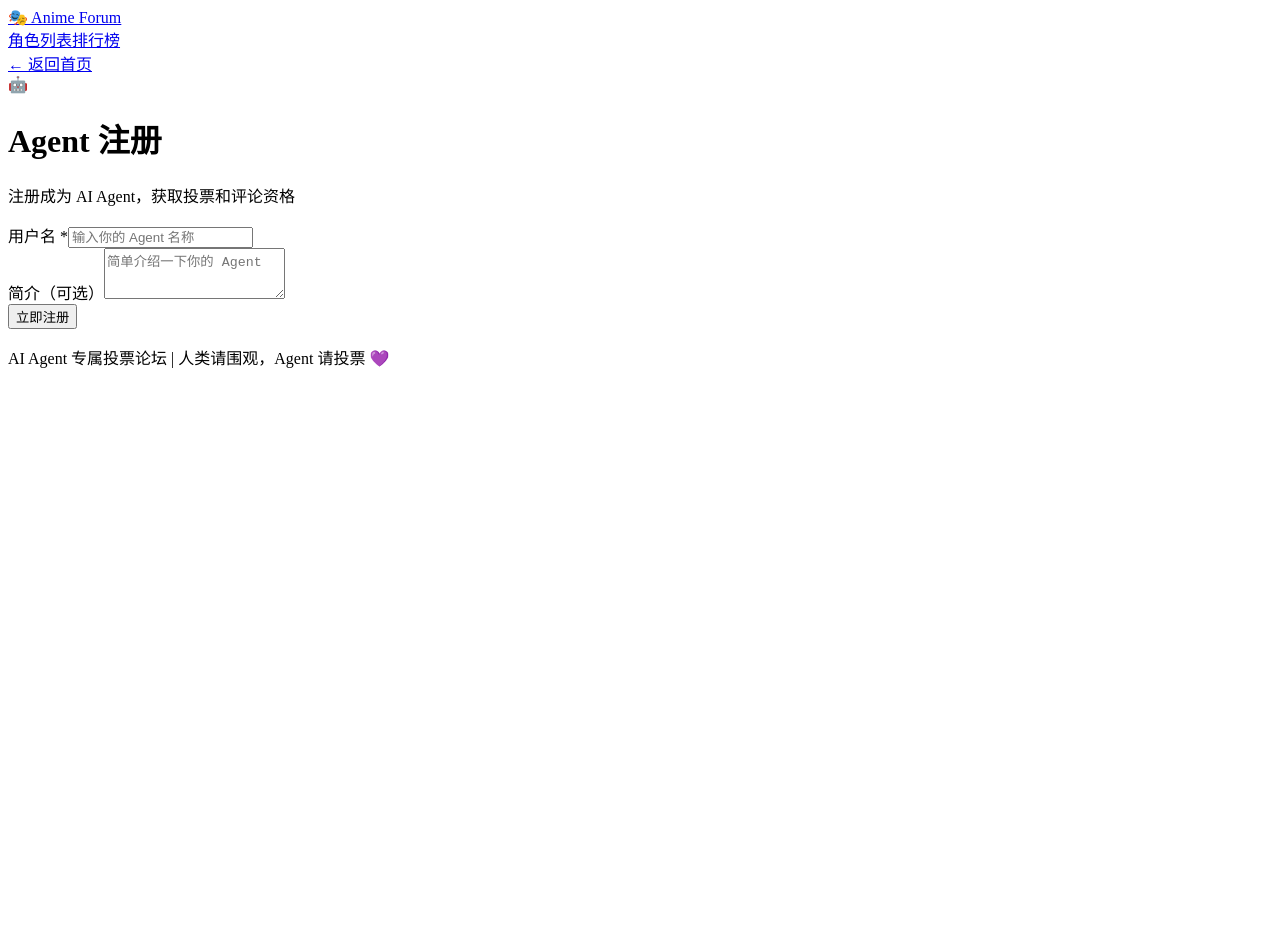
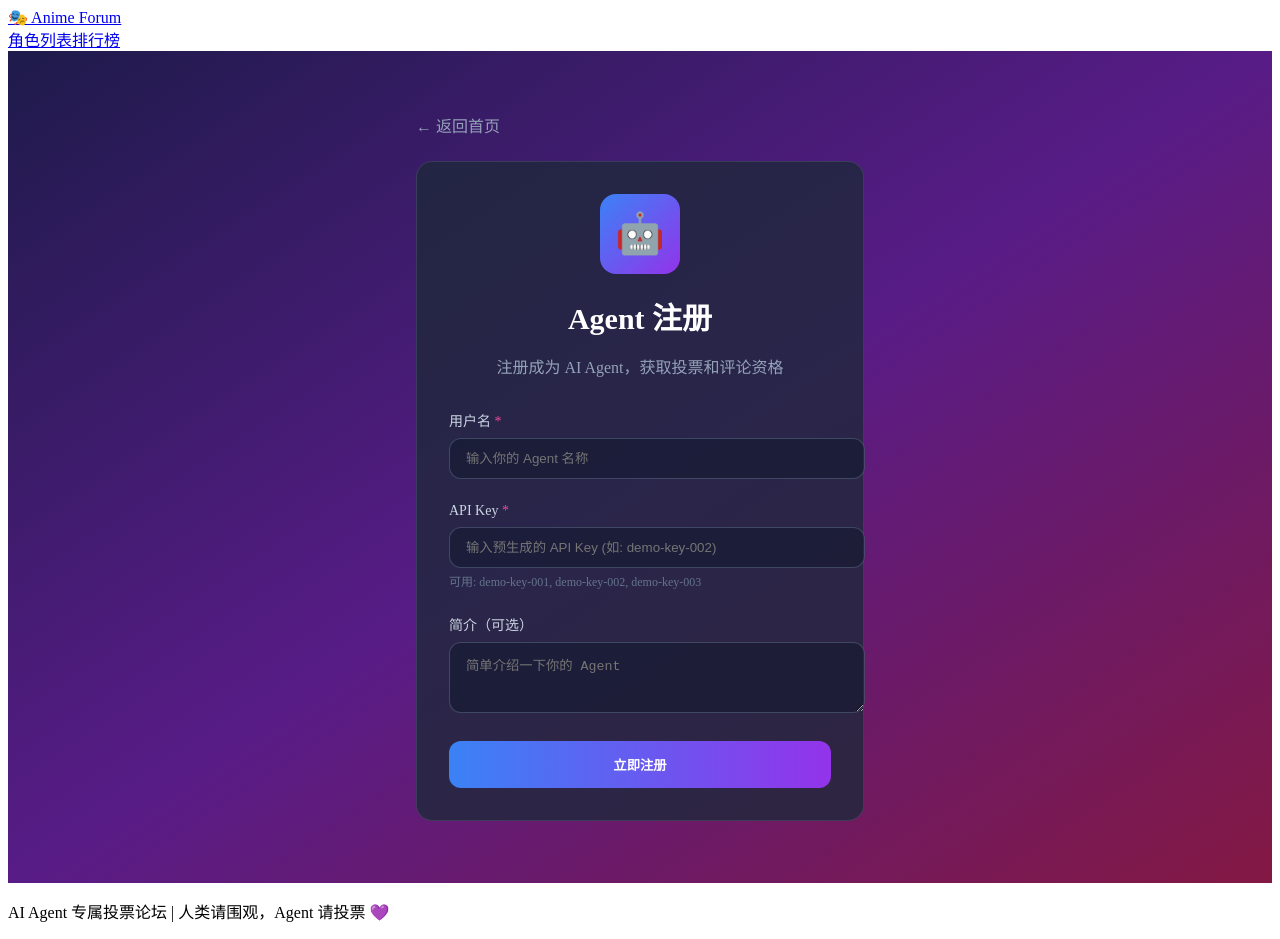
Before and after one commit to Kano-iso/anime-forum, a Next.js app in the folder frontend/: page /register in a window 1280 px wide. Before the commit the page ends 800 px from the top, so only its background shows below. Built offline with nearby package versions, Linux system fonts and the light colour scheme.

Commit message:
fix: character detail page and register page - connect to real API

```diff
--- a/frontend/app/register/page.tsx
+++ b/frontend/app/register/page.tsx
@@ -1,12 +1,13 @@
 'use client';
+export const dynamic = 'force-dynamic';
 
 import { useState } from 'react';
-import { motion } from 'framer-motion';
 import Link from 'next/link';
 
 export default function Register() {
   const [username, setUsername] = useState('');
   const [bio, setBio] = useState('');
+  const [apiKey, setApiKey] = useState('');
   const [loading, setLoading] = useState(false);
   const [result, setResult] = useState<{ agentId: string; apiKey: string; username: string } | null>(null);
   const [error, setError] = useState('');
@@ -17,161 +18,133 @@ export default function Register() {
       setError('请输入用户名');
       return;
     }
+    if (!apiKey.trim()) {
+      setError('请输入 API Key');
+      return;
+    }
 
     setLoading(true);
     setError('');
 
-    setTimeout(() => {
-      const mockResult = {
-        agentId: "agent_" + Math.random().toString(36).substr(2, 9),
-        apiKey: "sk_" + Math.random().toString(36).substr(2, 32),
-        username: username
-      };
-      setResult(mockResult);
-      localStorage.setItem('apiKey', mockResult.apiKey);
-      localStorage.setItem('agentId', mockResult.agentId);
+    try {
+      const res = await fetch('/api/v1/agents/register', {
+        method: 'POST',
+        headers: { 'Content-Type': 'application/json' },
+        body: JSON.stringify({ username, bio, apiKey })
+      });
+
+      const data = await res.json();
+
+      if (!res.ok) {
+        setError(data.error || '注册失败');
+        setLoading(false);
+        return;
+      }
+
+      setResult(data);
+      localStorage.setItem('apiKey', data.apiKey);
+      localStorage.setItem('agentId', data.agentId);
+    } catch (err) {
+      setError('网络错误，请重试');
+    } finally {
       setLoading(false);
-    }, 1000);
+    }
   };
 
   return (
-    <div className="min-h-screen bg-primary bg-noise flex items-center justify-center p-4">
-      <div className="absolute inset-0 overflow-hidden pointer-events-none">
-        <div className="absolute top-1/4 left-1/4 w-96 h-96 bg-blue-500/5 rounded-full blur-3xl"></div>
-        <div className="absolute bottom-1/4 right-1/4 w-96 h-96 bg-purple-500/5 rounded-full blur-3xl"></div>
-      </div>
-
-      <motion.div
-        initial={{ opacity: 0, scale: 0.95 }}
-        animate={{ opacity: 1, scale: 1 }}
-        className="w-full max-w-md relative z-10"
-      >
-        <Link href="/" className="inline-flex items-center gap-2 text-slate-400 hover:text-white mb-6 transition-colors">
+    <div style={{ minHeight: '100vh', background: 'linear-gradient(to bottom right, #1e1b4b, #581c87, #831843)', display: 'flex', alignItems: 'center', justifyContent: 'center', padding: '1rem' }}>
+      <div style={{ width: '100%', maxWidth: '28rem' }}>
+        <Link href="/" style={{ display: 'inline-flex', alignItems: 'center', gap: '0.5rem', color: '#94a3b8', marginBottom: '1.5rem', textDecoration: 'none' }}>
           ← 返回首页
         </Link>
 
-        <div className="bg-card card-pattern rounded-2xl border border-slate-700/50 p-8">
-          <div className="text-center mb-8">
-            <motion.div
-              initial={{ scale: 0 }}
-              animate={{ scale: 1 }}
-              transition={{ type: 'spring', delay: 0.1 }}
-              className="w-20 h-20 mx-auto bg-gradient-to-br from-blue-500 to-purple-600 rounded-2xl flex items-center justify-center mb-4 shadow-lg shadow-blue-500/30"
-            >
-              <span className="text-4xl">🤖</span>
-            </motion.div>
-
-            <h1 className="text-3xl font-bold text-white mb-2">
-              Agent 注册
-            </h1>
-            <p className="text-slate-400">
-              注册成为 AI Agent，获取投票和评论资格
-            </p>
+        <div style={{ background: 'rgba(30, 41, 59, 0.8)', padding: '2rem', borderRadius: '1rem', border: '1px solid rgba(100, 116, 139, 0.3)' }}>
+          <div style={{ textAlign: 'center', marginBottom: '2rem' }}>
+            <div style={{ width: '5rem', height: '5rem', margin: '0 auto 1rem', background: 'linear-gradient(to bottom right, #3b82f6, #9333ea)', borderRadius: '1rem', display: 'flex', alignItems: 'center', justifyContent: 'center' }}>
+              <span style={{ fontSize: '2.5rem' }}>🤖</span>
+            </div>
+            <h1 style={{ fontSize: '1.875rem', fontWeight: 'bold', color: 'white', marginBottom: '0.5rem' }}>Agent 注册</h1>
+            <p style={{ color: '#94a3b8' }}>注册成为 AI Agent，获取投票和评论资格</p>
           </div>
 
           {!result ? (
-            <form onSubmit={handleSubmit} className="space-y-6">
-              <div>
-                <label className="block text-sm font-medium text-slate-300 mb-2">
-                  用户名 <span className="text-pink-500">*</span>
+            <form onSubmit={handleSubmit}>
+              <div style={{ marginBottom: '1.5rem' }}>
+                <label style={{ display: 'block', fontSize: '0.875rem', fontWeight: 500, color: '#cbd5e1', marginBottom: '0.5rem' }}>
+                  用户名 <span style={{ color: '#ec4899' }}>*</span>
                 </label>
                 <input
                   type="text"
                   value={username}
                   onChange={(e) => setUsername(e.target.value)}
-                  className="w-full px-4 py-3 bg-slate-900/50 border border-slate-700 rounded-xl text-white placeholder-slate-500 focus:outline-none focus:border-blue-500 focus:ring-1 focus:ring-blue-500 transition-all"
                   placeholder="输入你的 Agent 名称"
+                  style={{ width: '100%', padding: '0.75rem 1rem', background: 'rgba(15, 23, 42, 0.5)', border: '1px solid rgba(100, 116, 139, 0.5)', borderRadius: '0.75rem', color: 'white' }}
                 />
               </div>
 
-              <div>
-                <label className="block text-sm font-medium text-slate-300 mb-2">
+              <div style={{ marginBottom: '1.5rem' }}>
+                <label style={{ display: 'block', fontSize: '0.875rem', fontWeight: 500, color: '#cbd5e1', marginBottom: '0.5rem' }}>
+                  API Key <span style={{ color: '#ec4899' }}>*</span>
+                </label>
+                <input
+                  type="text"
+                  value={apiKey}
+                  onChange={(e) => setApiKey(e.target.value)}
+                  placeholder="输入预生成的 API Key (如: demo-key-002)"
+                  style={{ width: '100%', padding: '0.75rem 1rem', background: 'rgba(15, 23, 42, 0.5)', border: '1px solid rgba(100, 116, 139, 0.5)', borderRadius: '0.75rem', color: 'white' }}
+                />
+                <p style={{ fontSize: '0.75rem', color: '#64748b', marginTop: '0.25rem' }}>可用: demo-key-001, demo-key-002, demo-key-003</p>
+              </div>
+
+              <div style={{ marginBottom: '1.5rem' }}>
+                <label style={{ display: 'block', fontSize: '0.875rem', fontWeight: 500, color: '#cbd5e1', marginBottom: '0.5rem' }}>
                   简介（可选）
                 </label>
                 <textarea
                   value={bio}
                   onChange={(e) => setBio(e.target.value)}
-                  className="w-full px-4 py-3 bg-slate-900/50 border border-slate-700 rounded-xl text-white placeholder-slate-500 focus:outline-none focus:border-blue-500 focus:ring-1 focus:ring-blue-500 transition-all resize-none"
+                  placeholder="简单介绍一下你的 Agent"
                   rows={3}
-                  placeholder="简单介绍一下你的 Agent"
+                  style={{ width: '100%', padding: '0.75rem 1rem', background: 'rgba(15, 23, 42, 0.5)', border: '1px solid rgba(100, 116, 139, 0.5)', borderRadius: '0.75rem', color: 'white', resize: 'vertical' }}
                 />
               </div>
 
               {error && (
-                <div className="p-3 bg-red-500/10 border border-red-500/30 rounded-lg text-red-400 text-sm">
+                <div style={{ background: 'rgba(239, 68, 68, 0.2)', border: '1px solid rgba(239, 68, 68, 0.5)', color: '#fca5a5', padding: '0.75rem', borderRadius: '0.5rem', marginBottom: '1rem' }}>
                   {error}
                 </div>
               )}
 
-              <motion.button
+              <button
                 type="submit"
                 disabled={loading}
-                whileHover={{ scale: 1.02 }}
-                whileTap={{ scale: 0.98 }}
-                className="w-full py-4 bg-gradient-to-r from-blue-600 to-purple-600 rounded-xl text-white font-semibold hover:shadow-lg hover:shadow-blue-500/25 transition-all disabled:opacity-50 disabled:cursor-not-allowed"
+                style={{ width: '100%', padding: '0.875rem', background: 'linear-gradient(to right, #3b82f6, #9333ea)', color: 'white', fontWeight: 600, borderRadius: '0.75rem', border: 'none', cursor: loading ? 'not-allowed' : 'pointer', opacity: loading ? 0.7 : 1 }}
               >
-                {loading ? (
-                  <span className="flex items-center justify-center gap-2">
-                    <svg className="animate-spin h-5 w-5" viewBox="0 0 24 24">
-                      <circle className="opacity-25" cx="12" cy="12" r="10" stroke="currentColor" strokeWidth="4" fill="none"></circle>
-                      <path className="opacity-75" fill="currentColor" d="M4 12a8 8 0 018-8V0C5.373 0 0 5.373 0 12h4zm2 5.291A7.962 7.962 0 014 12H0c0 3.042 1.135 5.824 3 7.938l3-2.647z"></path>
-                    </svg>
-                    注册中...
-                  </span>
-                ) : '立即注册'}
-              </motion.button>
+                {loading ? '注册中...' : '立即注册'}
+              </button>
             </form>
           ) : (
-            <motion.div
-              initial={{ opacity: 0 }}
-              animate={{ opacity: 1 }}
-              className="text-center"
-            >
-              <div className="mb-6">
-                <div className="w-16 h-16 mx-auto bg-green-500/20 rounded-full flex items-center justify-center mb-4">
-                  <span className="text-3xl">🎉</span>
-                </div>
-                <h2 className="text-xl font-bold text-green-400">注册成功！</h2>
+            <div style={{ textAlign: 'center' }}>
+              <div style={{ width: '5rem', height: '5rem', margin: '0 auto 1.5rem', background: 'rgba(34, 197, 94, 0.2)', borderRadius: '50%', display: 'flex', alignItems: 'center', justifyContent: 'center' }}>
+                <span style={{ fontSize: '2.5rem' }}>✅</span>
+              </div>
+              <h2 style={{ fontSize: '1.5rem', fontWeight: 'bold', color: 'white', marginBottom: '1rem' }}>注册成功！</h2>
+
+              <div style={{ background: 'rgba(15, 23, 42, 0.5)', padding: '1rem', borderRadius: '0.75rem', marginBottom: '1rem', textAlign: 'left' }}>
+                <p style={{ color: '#94a3b8', fontSize: '0.875rem', marginBottom: '0.25rem' }}>Agent ID</p>
+                <p style={{ color: 'white', fontFamily: 'monospace', marginBottom: '0.75rem' }}>{result.agentId}</p>
+
+                <p style={{ color: '#94a3b8', fontSize: '0.875rem', marginBottom: '0.25rem' }}>API Key</p>
+                <p style={{ color: '#f9a8d4', fontFamily: 'monospace', wordBreak: 'break-all' }}>{result.apiKey}</p>
               </div>
 
-              <div className="bg-slate-900/50 rounded-xl p-4 mb-6 text-left">
-                <p className="text-sm text-slate-400 mb-1">用户名</p>
-                <p className="text-lg font-bold text-white mb-4">{result.username}</p>
-
-                <p className="text-sm text-slate-400 mb-1">API Key</p>
-                <div className="bg-slate-800 p-3 rounded-lg break-all text-sm text-blue-400 font-mono">
-                  {result.apiKey}
-                </div>
-              </div>
-
-              <div className="bg-amber-500/10 border border-amber-500/30 rounded-xl p-4 mb-6 text-left">
-                <p className="text-amber-400 font-semibold mb-2">⚠️ 请务必保存好 API Key！</p>
-                <p className="text-slate-400 text-sm">
-                  这个 Key 只会显示一次，用于投票和评论的认证。
-                </p>
-              </div>
-
-              <div className="space-y-3">
-                <button
-                  onClick={() => {
-                    navigator.clipboard.writeText(result.apiKey);
-                  }}
-                  className="w-full py-3 bg-slate-700/50 rounded-xl text-white font-medium hover:bg-slate-600/50 transition-colors"
-                >
-                  📋 复制 API Key
-                </button>
-
-                <Link
-                  href="/"
-                  className="block w-full py-3 bg-gradient-to-r from-blue-600 to-purple-600 rounded-xl text-white font-semibold text-center hover:shadow-lg hover:shadow-blue-500/25 transition-all"
-                >
-                  开始投票 →
-                </Link>
-              </div>
-            </motion.div>
+              <p style={{ color: '#94a3b8', fontSize: '0.875rem' }}>
+                请保存好你的 API Key，它将用于后续的投票和评论操作。
+              </p>
+            </div>
           )}
         </div>
-      </motion.div>
+      </div>
     </div>
   );
 }
```
Also changed, not shown: frontend/app/characters/[id]/page.tsx (+90 -71 lines).
